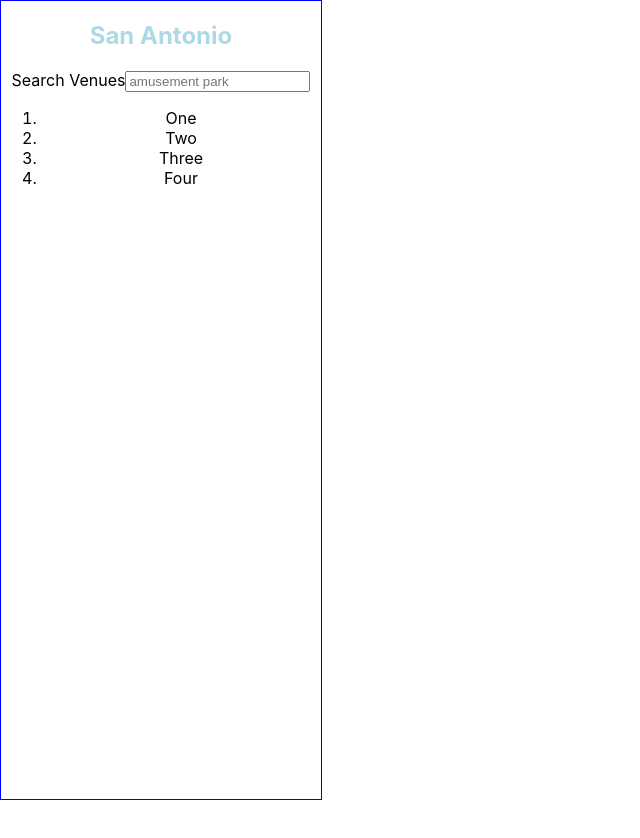
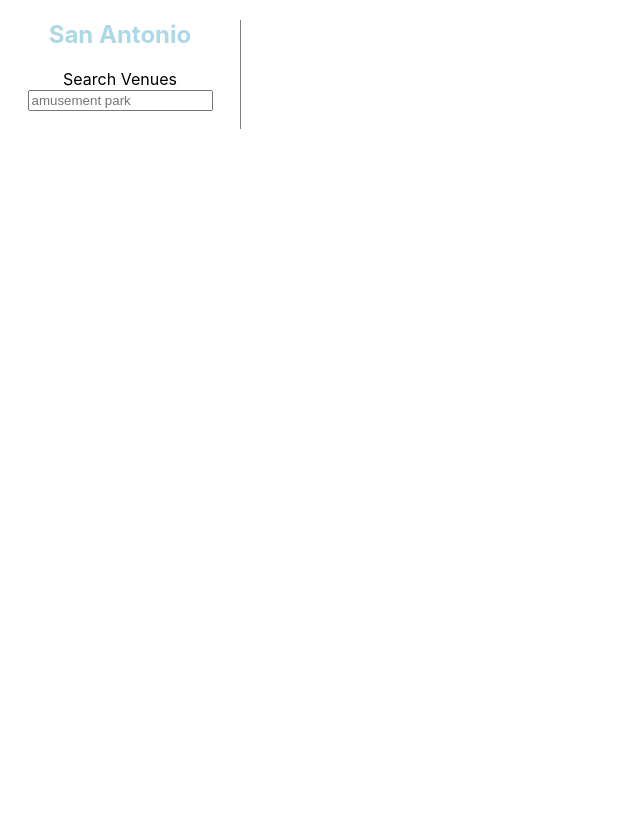
Before and after one commit to JS-goose/neighborhood-map-react, a React (Create React App) app: page / in a window 1280 px wide. Shown: the top 838 px of the page, without its empty margins (0-640 px from the left). Before the commit the page ends 800 px from the top, so only its background shows below. Built offline with nearby package versions, Linux system fonts and the light colour scheme; no server answers.

Commit message:
Attempting to pass state from map to sidebar

```diff
--- a/src/App.css
+++ b/src/App.css
@@ -43,7 +43,7 @@ html, body {
 #sidebarContainer {
   width: 25%;
   min-width: 25%;
-  border: 1px solid blue;
+  border-right: 1px solid rgba(0, 0, 0, 0.5);
 }
 
 #sidebarHeader {
@@ -57,6 +57,11 @@ html, body {
   background: black;
   color: lightblue;
   border: none;
+}
+
+#venueList {
+  list-style: none;
+  padding: 1px;
 }
 
 
--- a/src/App.js
+++ b/src/App.js
@@ -2,14 +2,14 @@ import React, { Component } from 'react';
 import './App.css';
 import Map from './components/Map'
 import axios from 'axios';
-import Sidebar from './components/Sidebar'
+// import Sidebar from './components/Sidebar'
 
 class App extends Component {
   render() {
     return (
       <div className="App">
-        <Sidebar />
-        <Map />
+        {/* <Sidebar {...this.state}/> */}
+        <Map {...this.state}/>
       </div>
     );
   }
--- a/src/components/Map.js
+++ b/src/components/Map.js
@@ -1,5 +1,6 @@
 import React, { Component } from "react";
 import axios from "axios";
+import Sidebar from './Sidebar';
 
 //*! API Keys
 const fs_client_api = `${process.env.REACT_APP_FS_CLIENT}`;
@@ -105,6 +106,7 @@ class Map extends Component {
   render() {
     return (
       <main id="main">
+        <Sidebar {...this.state} />
         <div role="application" aria-hidden="true" id="map" />
       </main>
     );
--- a/src/components/Sidebar.js
+++ b/src/components/Sidebar.js
@@ -8,7 +8,7 @@ class Sidebar extends Component {
         <h1 id="sidebarHeader">San Antonio</h1>
         <label>Search Venues</label>
         <input id="filter" type="search" placeholder="amusement park"></input>
-        <SidebarList />
+        <SidebarList {...this.props}/>
       </aside>
     );
   }
--- a/src/components/SidebarList.js
+++ b/src/components/SidebarList.js
@@ -1,10 +1,12 @@
 import React, { Component } from "react";
 import VenueItem from "./VenueItem";
 
-class SidebarList extends Component{
+class SidebarList extends Component {
   render() {
     return (
-        <VenueItem />
+      <ol id="venueList">
+      {console.log(this.props.venues)}
+      </ol>
     );
   }
 }
--- a/src/components/VenueItem.js
+++ b/src/components/VenueItem.js
@@ -3,12 +3,7 @@ import React, { Component } from "react";
 class VenueItem extends Component {
   render() {
     return (
-      <ol id="venueList">
         <li>One</li>
-        <li>Two</li>
-        <li>Three</li>
-        <li>Four</li>
-      </ol>
     );
   }
 }
```
